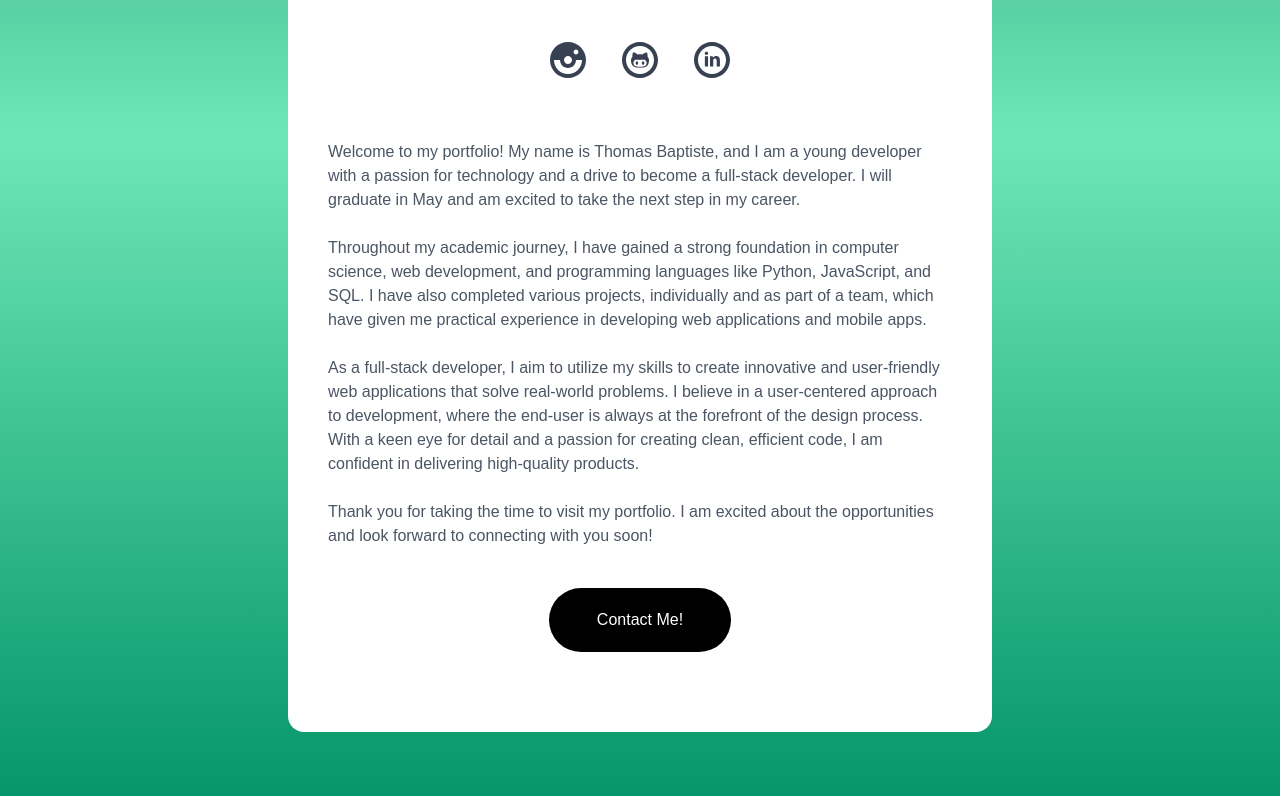
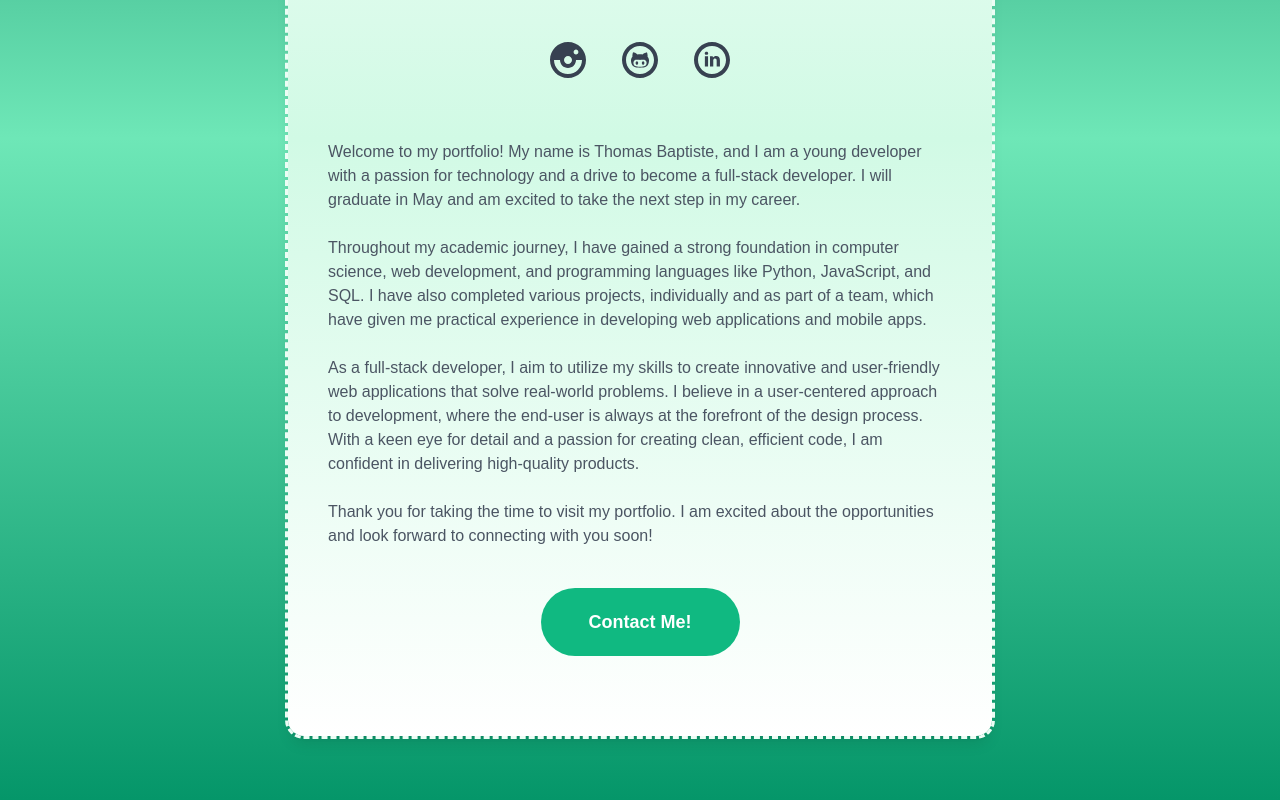
Before and after one commit to ThomasBaptisteIII/Portfolio, a Next.js app: page / in a window 1280 px wide. Shown: the part 524-1324 px from the top of the page. Built offline with nearby package versions, Linux system fonts and the light colour scheme.

Commit message:
Updated UX

```diff
--- a/app/page.tsx
+++ b/app/page.tsx
@@ -9,8 +9,8 @@ export default function Home() {
     <main className="bg-gradient-to-t from-emerald-600 via-emerald-300 to-emerald-700 min-h-screen">
 
       <div className="mx-auto max-w-3xl px-4 py-5 sm:py-12 sm:px-10 lg:py-16 lg:px-8 ">
-        <div className="flex flex-col bg-white rounded-2xl p-10">
-          <div className="rounded-full mx-auto h-50 w-48 bg-gradient-to-b from-emerald-600 via-gray-900 to-black  outline-dotted outline-offset-4 outline-emerald-400 object-fill my-10 shadow-inner  ">
+        <div className="flex flex-col bg-gradient-to-t  from-white via-emerald-100 to-white rounded-2xl p-10 shadow-lg outline-dashed outline-emerald-50">
+          <div className="rounded-full mx-auto h-50 w-48 bg-gradient-to-b from-emerald-600 via-gray-900 to-black  outline-dotted outline-offset-4 outline-emerald-400 object-fill my-10 shadow-inner">
             <img className="" src="profile.webp" alt="Profile Portrait" />
           </div>
           <div className="relative rounded-lg text-center">
@@ -90,8 +90,11 @@ export default function Home() {
             </p>
           </div>
 
-          <button className="transition ease-in-out delay-150 text-white bg-black hover:-translate-y-1 hover:scale-110 rounded-full hover:bg-emerald-500 duration-300 max-w-sm px-12 py-5 my-10 mx-auto">
-           <a href="mailto:ThomasBaptisteIII@outlook.com">Contact Me!</a>
+          <button className="transition ease-in-out delay-150 text-white bg-emerald-500 hover:-translate-y-1 hover:scale-110 rounded-full hover:bg-emerald-700 hover:outline hover:outline-emerald-500
+          hover:shadow-inner duration-300 max-w-sm px-12 py-5 my-10 mx-auto focus:bg-black active:bg-emerald-900 ">
+           <a
+           className="text-lg font-semibold hover:animate-pulse"
+           href="mailto:ThomasBaptisteIII@outlook.com">Contact Me!</a>
           </button>
         </div>
       </div>
```
